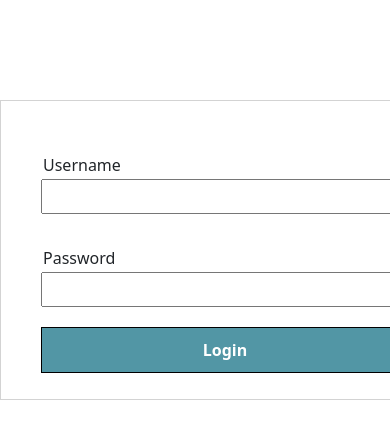
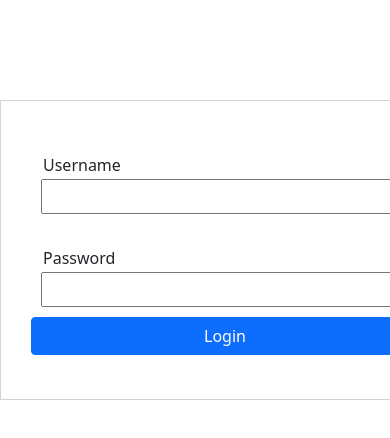
Before and after one commit to rikymanz/rik-re-tennis, a React (Create React App) app: page / in a window 390 px wide. Shown: the top 438 px of the page. Built offline with nearby package versions, Linux system fonts and the light colour scheme.

Commit message:
Test dispositivo mobile

```diff
--- a/src/features/login/loginView.js
+++ b/src/features/login/loginView.js
@@ -1,5 +1,6 @@
 import React , { useState } from 'react';
 import { useSelector , useDispatch } from 'react-redux';
+import Button from 'react-bootstrap/Button';
 
 import {
     login,
@@ -7,10 +8,7 @@ import {
     selectLoginError,
 } from "./../store/loginSlice"
 
-import {
-    BlockButton1
-}
-from './../style/styleValues'
+
 import Loading from '../loading/Loading';
 
 import styled from 'styled-components';
@@ -40,7 +38,15 @@ const LoginView = () => {
                         <input value={password} onChange={ (e) => setPassword(e.currentTarget.value) } type="password" />
                     </LoginInput>
 
-                    { loginStatus === 'idle' && <BlockButton1 onClick={ () => dispatch(login({username,password})) }> Login </BlockButton1> }
+                    { loginStatus === 'idle' &&
+
+                        <div className="d-grid gap-2">
+                            <Button  variant="primary" onClick={ () => dispatch(login({username,password})) }> Login </Button>
+                        </div>
+
+                    }
+
+
                     { loginStatus === 'loading' && <Loading /> }
 
                     <LoginError>{ loginError }</LoginError>
--- a/src/features/views/RaquetsStatus.js
+++ b/src/features/views/RaquetsStatus.js
@@ -43,7 +43,6 @@ const MainView = () => {
     },[ data ]);
 
     const setRaquetsStatus = data => {
-        console.log( data )
 
         // array con gli id delle racchette, filtrate e unificate dalle incordature. E l'ultima data di incordatura
         const raquets = data.stringing
@@ -53,7 +52,6 @@ const MainView = () => {
                     raquet:id ,
                     lastStringing:new Date(Math.max(...data.stringing.filter( row => row.raquet === id ).map( row => new Date(row.date)))),
                 }))
-        console.log( raquets )
         // per ogni racchetta vengono calcolate le ore totali
         for (let index = 0; index < raquets.length; index++) {
             const raquet = raquets[index]
@@ -62,8 +60,8 @@ const MainView = () => {
                 .filter( row => (row.raquet === raquet.raquet && new Date( row.date ) > new Date( raquet.lastStringing )) )
                 .reduce( ( a , b ) => a + b.hours , 0 )
         } // fine for
-        console.log( raquets )
         setRaquets( raquets )
+
     } // fine getRaquetsStatus
 
     return (
@@ -76,6 +74,20 @@ const MainView = () => {
                     </RaquetDiv>
                 ))
             }
+
+
+            {   raquets &&
+                <div>
+                    Test <br />
+                    Lunghezza stringing : { data.stringing.length }
+                    <br />
+                    Lunghezza register : { data.register.length }
+                    <br />
+                    {new Date(Math.max(...data.stringing.map( row => new Date(row.date)))).toISOString()}
+                    <br />
+                    {JSON.stringify(raquets)}
+                </div>
+            }
         </div>
     );
 }
```
